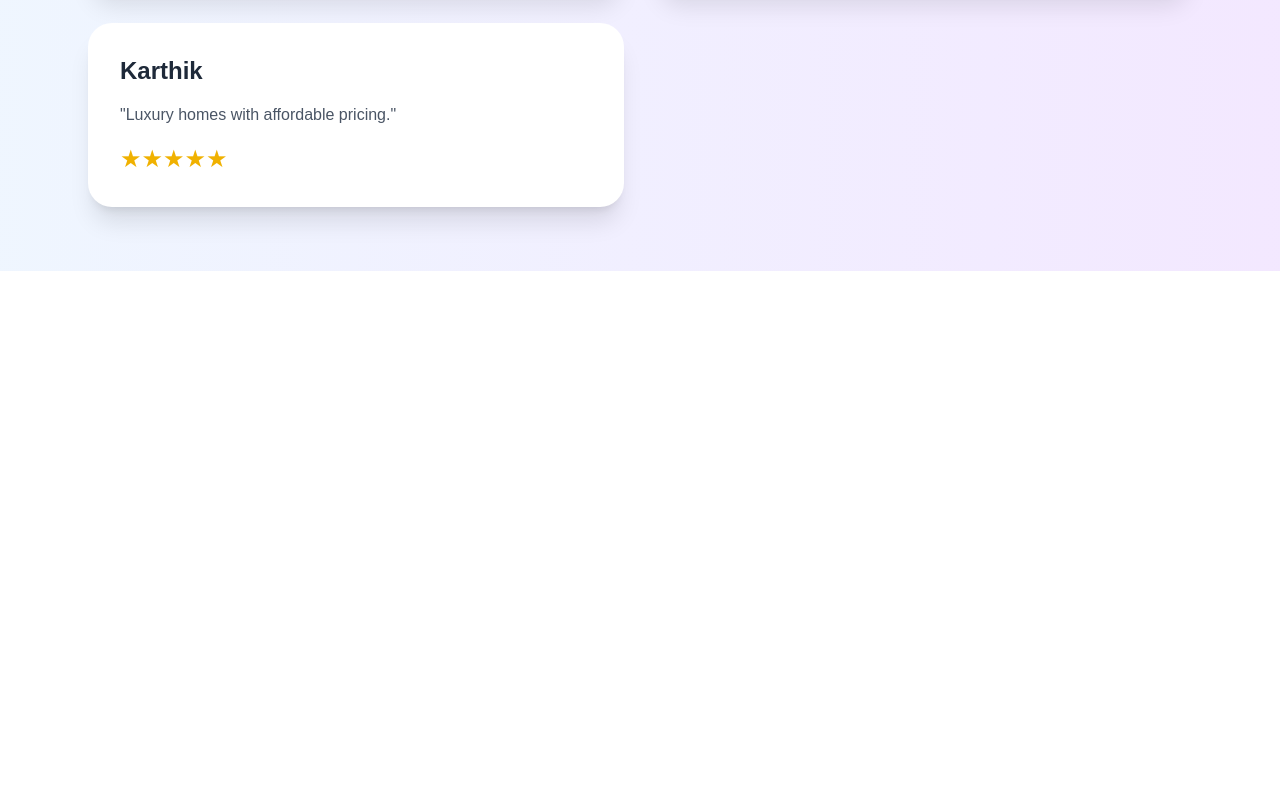
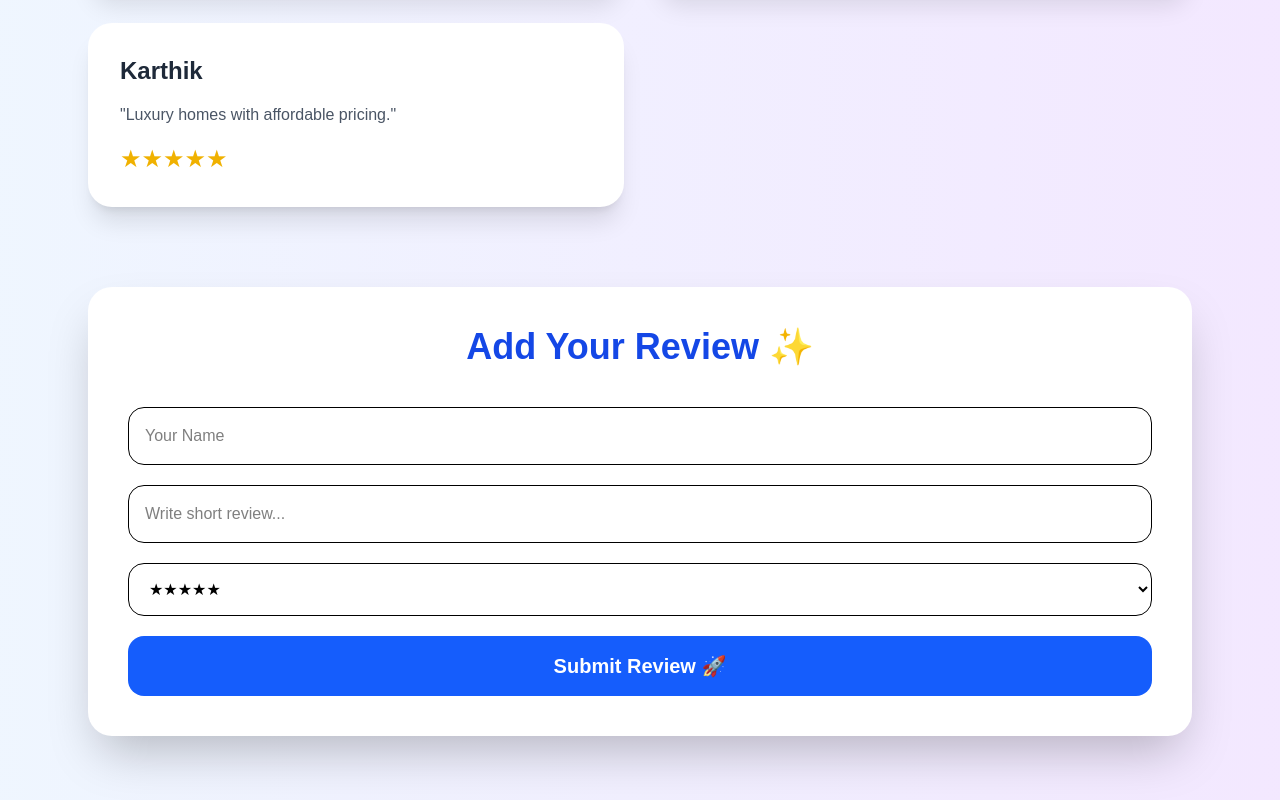
Before and after one commit to sathyasweety3573-max/Real-Estate-Frontend, a React (Vite) app: page /about in a window 1280 px wide. Shown: the part 1182-1982 px from the top of the page. Before the commit the page ends 1453 px from the top, so only its background shows below. Built offline with nearby package versions, Linux system fonts and the light colour scheme.

Commit message:
Updated API and About page

```diff
--- a/src/pages/About.jsx
+++ b/src/pages/About.jsx
@@ -1,8 +1,12 @@
 import Navbar from "../components/Navbar";
 import { motion } from "framer-motion";
+import { useState } from "react";
 
 export default function About() {
-  const reviews = [
+
+  /* DEFAULT REVIEWS */
+
+  const [allReviews, setAllReviews] = useState([
     {
       name: "Arjun",
       review: "Found my dream villa very easily!",
@@ -28,79 +32,350 @@ export default function About() {
       review: "Luxury homes with affordable pricing.",
       stars: "★★★★★",
     },
-  ];
+  ]);
+
+  /* INPUT STATES */
+
+  const [name, setName] = useState("");
+
+  const [reviewText, setReviewText] =
+    useState("");
+
+  const [stars, setStars] =
+    useState("★★★★★");
+
+  /* ADD REVIEW FUNCTION */
+
+  const addReview = () => {
+
+    if (!name || !reviewText) {
+
+      return alert(
+        "Please fill all fields 👶"
+      );
+
+    }
+
+    const newReview = {
+
+      name,
+
+      review: reviewText,
+
+      stars,
+
+    };
+
+    setAllReviews([
+      newReview,
+      ...allReviews,
+    ]);
+
+    setName("");
+
+    setReviewText("");
+
+    setStars("★★★★★");
+
+  };
 
   return (
-    <div className="min-h-screen bg-gradient-to-r from-blue-50 to-purple-100">
+
+    <div className="
+      min-h-screen
+      bg-gradient-to-r
+      from-blue-50
+      to-purple-100
+    ">
+
       <Navbar />
 
-      <div className="max-w-6xl mx-auto px-6 py-16">
+      <div className="
+        max-w-6xl
+        mx-auto
+        px-6
+        py-16
+      ">
+
         {/* TITLE */}
+
         <motion.div
           initial={{ opacity: 0, y: -40 }}
           animate={{ opacity: 1, y: 0 }}
           className="text-center"
         >
-          <h1 className="text-5xl font-bold text-gray-800">
+
+          <h1 className="
+            text-5xl
+            font-bold
+            text-gray-800
+          ">
             About Lidharshana Homez 🏡
           </h1>
 
-          <p className="mt-6 text-xl text-gray-600">
-            Find luxury homes with comfort, trust, and happiness.
+          <p className="
+            mt-6
+            text-xl
+            text-gray-600
+          ">
+            Find luxury homes with comfort,
+            trust, and happiness.
           </p>
 
-          <p className="mt-2 text-lg text-gray-500">
-            We help families discover beautiful dream homes easily.
+          <p className="
+            mt-2
+            text-lg
+            text-gray-500
+          ">
+            We help families discover
+            beautiful dream homes easily.
           </p>
+
         </motion.div>
 
         {/* AGENTS SECTION */}
+
         <motion.div
           initial={{ opacity: 0 }}
           animate={{ opacity: 1 }}
           transition={{ delay: 0.3 }}
-          className="mt-20 bg-white rounded-3xl shadow-2xl p-10"
+          className="
+            mt-20
+            bg-white
+            rounded-3xl
+            shadow-2xl
+            p-10
+          "
         >
-          <h2 className="text-4xl font-bold text-center text-blue-700">
+
+          <h2 className="
+            text-4xl
+            font-bold
+            text-center
+            text-blue-700
+          ">
             Our Expert Agents 👨‍💼
           </h2>
 
-          <p className="text-center text-gray-600 mt-6 text-lg leading-8">
-            Our professional real estate agents help customers find premium
-            homes, luxury villas, and modern apartments with trusted guidance
-            and friendly support.
+          <p className="
+            text-center
+            text-gray-600
+            mt-6
+            text-lg
+            leading-8
+          ">
+            Our professional real estate
+            agents help customers find
+            premium homes, luxury villas,
+            and modern apartments with
+            trusted guidance and friendly
+            support.
           </p>
 
-          <p className="text-center text-gray-500 mt-4">
-            We believe every family deserves a perfect dream home.
+          <p className="
+            text-center
+            text-gray-500
+            mt-4
+          ">
+            We believe every family
+            deserves a perfect dream home.
           </p>
+
         </motion.div>
 
-        {/* REVIEWS */}
+        {/* CUSTOMER REVIEWS */}
+
         <div className="mt-20">
-          <h2 className="text-4xl font-bold text-center text-pink-600">
+
+          <h2 className="
+            text-4xl
+            font-bold
+            text-center
+            text-pink-600
+          ">
             Customer Reviews ❤️
           </h2>
 
-          <div className="grid md:grid-cols-2 gap-8 mt-12">
-            {reviews.map((item, index) => (
+          <div className="
+            grid
+            md:grid-cols-2
+            gap-8
+            mt-12
+          ">
+
+            {allReviews.map(
+              (item, index) => (
+
               <motion.div
                 key={index}
-                whileHover={{ scale: 1.03 }}
-                className="bg-white rounded-3xl shadow-xl p-8"
+                whileHover={{
+                  scale: 1.03,
+                }}
+                className="
+                  bg-white
+                  rounded-3xl
+                  shadow-xl
+                  p-8
+                "
               >
-                <h3 className="text-2xl font-bold text-gray-800">
+
+                <h3 className="
+                  text-2xl
+                  font-bold
+                  text-gray-800
+                ">
                   {item.name}
                 </h3>
 
-                <p className="text-gray-600 mt-4">"{item.review}"</p>
+                <p className="
+                  text-gray-600
+                  mt-4
+                ">
+                  "{item.review}"
+                </p>
 
-                <p className="text-yellow-500 text-2xl mt-4">{item.stars}</p>
+                <p className="
+                  text-yellow-500
+                  text-2xl
+                  mt-4
+                ">
+                  {item.stars}
+                </p>
+
               </motion.div>
+
             ))}
+
           </div>
+
         </div>
+
+        {/* ADD REVIEW SECTION */}
+
+        <div className="
+          mt-20
+          bg-white
+          rounded-3xl
+          shadow-2xl
+          p-10
+        ">
+
+          <h2 className="
+            text-4xl
+            font-bold
+            text-center
+            text-blue-700
+          ">
+            Add Your Review ✨
+          </h2>
+
+          <div className="
+            mt-10
+            space-y-5
+          ">
+
+            {/* NAME */}
+
+            <input
+              type="text"
+              placeholder="Your Name"
+              value={name}
+              onChange={(e) =>
+                setName(e.target.value)
+              }
+              className="
+                w-full
+                p-4
+                rounded-2xl
+                border
+                outline-none
+              "
+            />
+
+            {/* REVIEW */}
+
+            <input
+              type="text"
+              placeholder="Write short review..."
+              value={reviewText}
+              onChange={(e) =>
+                setReviewText(
+                  e.target.value
+                )
+              }
+              className="
+                w-full
+                p-4
+                rounded-2xl
+                border
+                outline-none
+              "
+            />
+
+            {/* STARS */}
+
+            <select
+              value={stars}
+              onChange={(e) =>
+                setStars(e.target.value)
+              }
+              className="
+                w-full
+                p-4
+                rounded-2xl
+                border
+              "
+            >
+
+              <option>
+                ★★★★★
+              </option>
+
+              <option>
+                ★★★★☆
+              </option>
+
+              <option>
+                ★★★☆☆
+              </option>
+
+              <option>
+                ★★☆☆☆
+              </option>
+
+              <option>
+                ★☆☆☆☆
+              </option>
+
+            </select>
+
+            {/* BUTTON */}
+
+            <button
+              onClick={addReview}
+              className="
+                w-full
+                bg-blue-600
+                text-white
+                py-4
+                rounded-2xl
+                text-xl
+                font-bold
+                hover:bg-blue-700
+                transition
+              "
+            >
+              Submit Review 🚀
+            </button>
+
+          </div>
+
+        </div>
+
       </div>
+
     </div>
+
   );
+
 }
--- a/src/services/api.jsx
+++ b/src/services/api.jsx
@@ -1,7 +1,7 @@
 import axios from "axios";
 
 const API = axios.create({
-  baseURL: "http://localhost:5000/api",
+  baseURL: "https://real-estate-backend-ollv.onrender.com/api",
 });
 
 // attach token automatically
```
